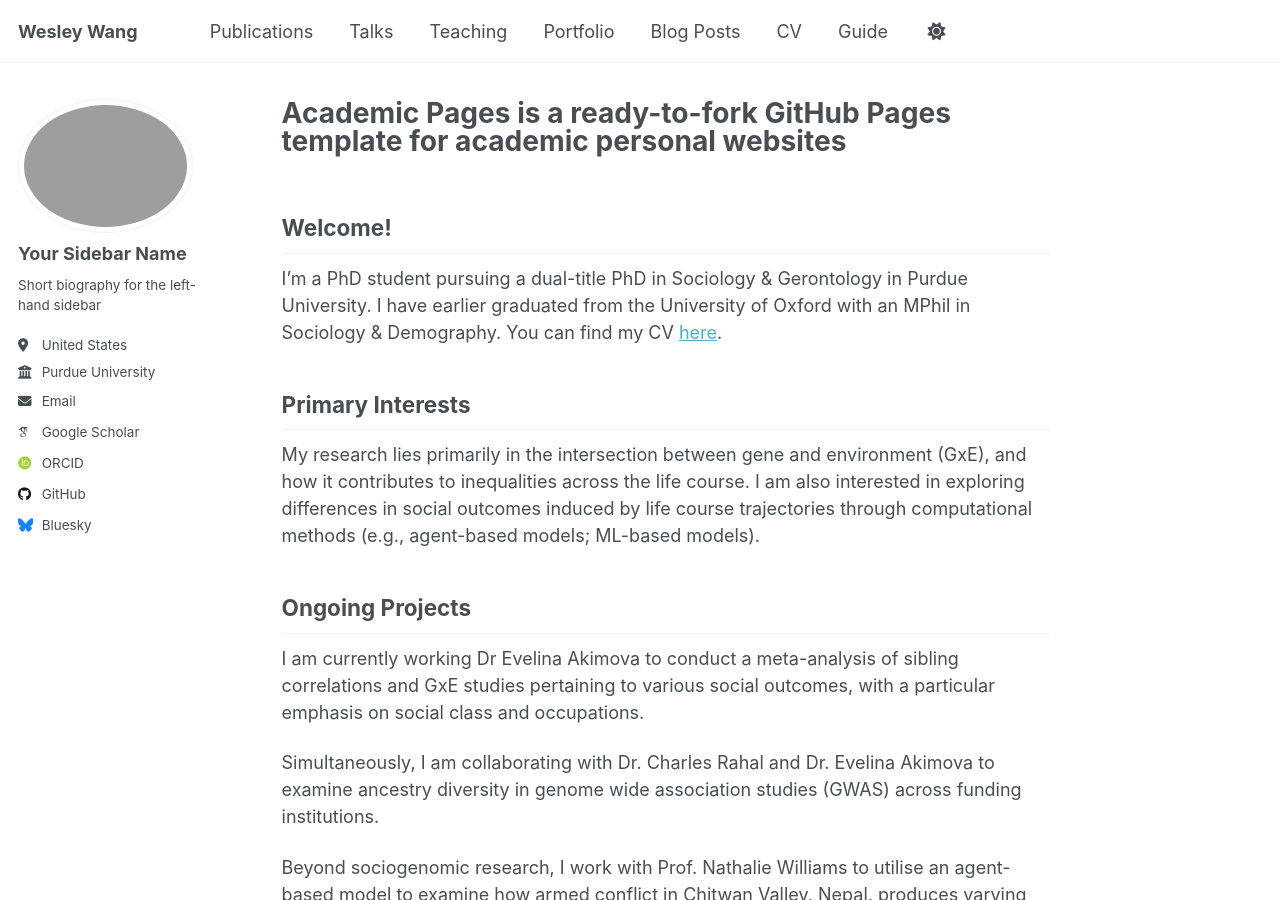
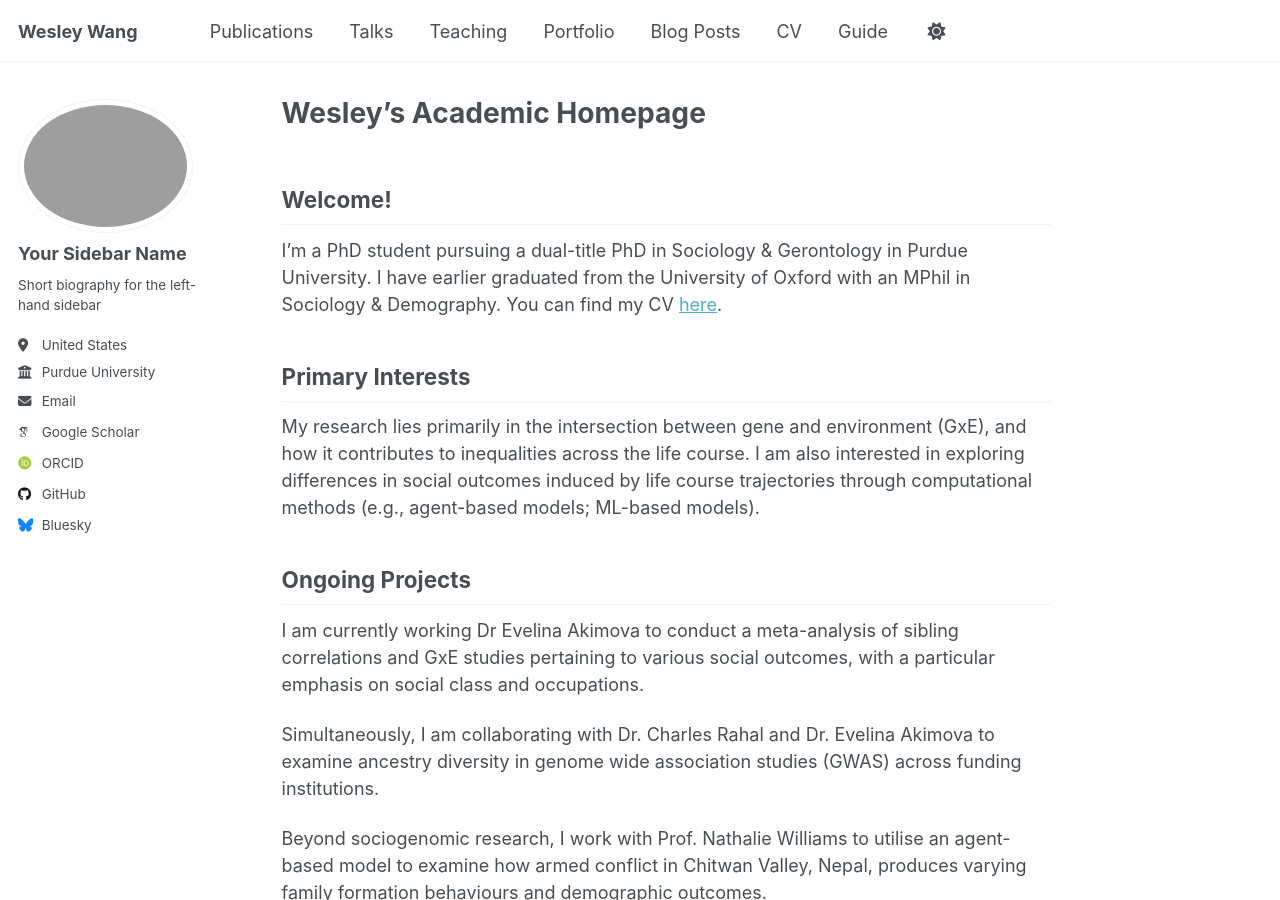
Before and after one commit to wesleywj/wesleywj.github.io, a Jekyll site: the page built from _pages/about.md, in a window 1280 px wide and 900 px high. Built offline with Jekyll 4.4.1, drawn with Linux system fonts in a browser that asks for light colours; some web fonts are replaced; a script that is not in the unit is left out.

Commit message:
Updated description

```diff
--- a/_config.yml
+++ b/_config.yml
@@ -32,51 +32,51 @@ author:
   email            : "wang6429@purdue.edu"
 
   # Academic websites
-  academia         : # URL
-  arxiv            : # URL - Update with the correct link to your profile
+#  academia         : # URL
+#  arxiv            : # URL - Update with the correct link to your profile
   googlescholar    : "https://scholar.google.com/citations?user=1icOpU4AAAAJ&hl=en"
-  inspire-hep      : # URL
-  impactstory      : # URL
+#  inspire-hep      : # URL
+#  impactstory      : # URL
   orcid            : "https://orcid.org/0000-0002-5371-2904"
-  semantic         : # URL
-  pubmed           : # "https://www.ncbi.nlm.nih.gov/pubmed/?term=john+snow"
-  researchgate     : # URL
-  scopus           : # URL
+#  semantic         : # URL
+#  pubmed           : # "https://www.ncbi.nlm.nih.gov/pubmed/?term=john+snow"
+#  researchgate     : # URL
+#  scopus           : # URL
 
   # Repositories and software development
-  bitbucket        : # Username - Update with your username on the site
-  codepen          : # Username
-  dribbble         : # Username
+#  bitbucket        : # Username - Update with your username on the site
+#  codepen          : # Username
+#  dribbble         : # Username
   github           : "wesleywj"
-  kaggle           : # Username
-  stackoverflow    : # User number or user number and name (i.e., use "1" or "1/jeff-atwood")
+#  kaggle           : # Username
+#  stackoverflow    : # User number or user number and name (i.e., use "1" or "1/jeff-atwood")
 
   # Social media
-  artstation       : # Username
+#  artstation       : # Username
   bluesky          : "https://bsky.app/profile/wesleywang.bsky.social" # Replace this with you Bluesky username
-  facebook         : # Username
-  flickr           : # Username
-  foursquare       : # Username
-  goodreads        : # Username
-  google_plus      : # Username
-  keybase          : # Username
-  instagram        : # Username
-  lastfm           : # Username
-  linkedin         : # Username
-  mastodon         : # URL
-  medium           : # URL
-  pinterest        : # Username
-  soundcloud       : # Username
-  steam            : # Username
-  telegram         : # URL
-  tumblr           : # Username
-  twitter          : # Username for X / Twitter
-  vine             : # Username
-  weibo            : # Username
-  wikipedia        : # Username
-  xing             : # Username
-  youtube          : # Username
-  zhihu            : # Username
+#  facebook         : # Username
+#  flickr           : # Username
+#  foursquare       : # Username
+#  goodreads        : # Username
+#  google_plus      : # Username
+#  keybase          : # Username
+#  instagram        : # Username
+#  lastfm           : # Username
+#  linkedin         : # Username
+#  mastodon         : # URL
+#  medium           : # URL
+#  pinterest        : # Username
+#  soundcloud       : # Username
+#  steam            : # Username
+#  telegram         : # URL
+#  tumblr           : # Username
+#  twitter          : # Username for X / Twitter
+#  vine             : # Username
+#  weibo            : # Username
+#  wikipedia        : # Username
+#  xing             : # Username
+#  youtube          : # Username
+#  zhihu            : # Username
 
 # Publication Category - The following the list of publication categories and their headings
 publication_category:
@@ -126,34 +126,34 @@ atom_feed:
 
 
 # SEO Related
-google_site_verification :
-bing_site_verification   :
-alexa_site_verification  :
-yandex_site_verification :
+#google_site_verification :
+#bing_site_verification   :
+#alexa_site_verification  :
+#yandex_site_verification :
 
 
 # Social Sharing
-twitter:
-  username               : &twitter
-facebook:
-  username               :
-  app_id                 :
-  publisher              :
-og_image                 :  # Social media default site image
-og_description           :  # Social media default site image description
+#twitter:
+#  username               : &twitter
+#facebook:
+#  username               :
+#  app_id                 :
+#  publisher              :
+#og_image                 :  # Social media default site image
+#og_description           :  # Social media default site image description
 # For specifying social profiles
 # - https://developers.google.com/structured-data/customize/social-profiles
-social:
-  type                   : # Person or Organization (defaults to Person)
-  name                   : # If the user or organization name differs from the site's name
-  links: # An array of links to social media profiles
+#social:
+#  type                   : # Person or Organization (defaults to Person)
+#  name                   : # If the user or organization name differs from the site's name
+#  links: # An array of links to social media profiles
 
 
 # Analytics
-analytics:
-  provider               :  "false" # false (default), "google", "google-universal", "google-analytics-4", "custom"
-  google:
-    tracking_id          :
+#analytics:
+#  provider               :  "false" # false (default), "google", "google-universal", "google-analytics-4", "custom"
+#  google:
+#    tracking_id          :
 
 
 # Reading Files
--- a/_pages/about.md
+++ b/_pages/about.md
@@ -1,6 +1,6 @@
 ---
 permalink: /
-title: "Academic Pages is a ready-to-fork GitHub Pages template for academic personal websites"
+title: "Wesley's Academic Homepage"
 author_profile: true
 redirect_from:
   - /about/
```
